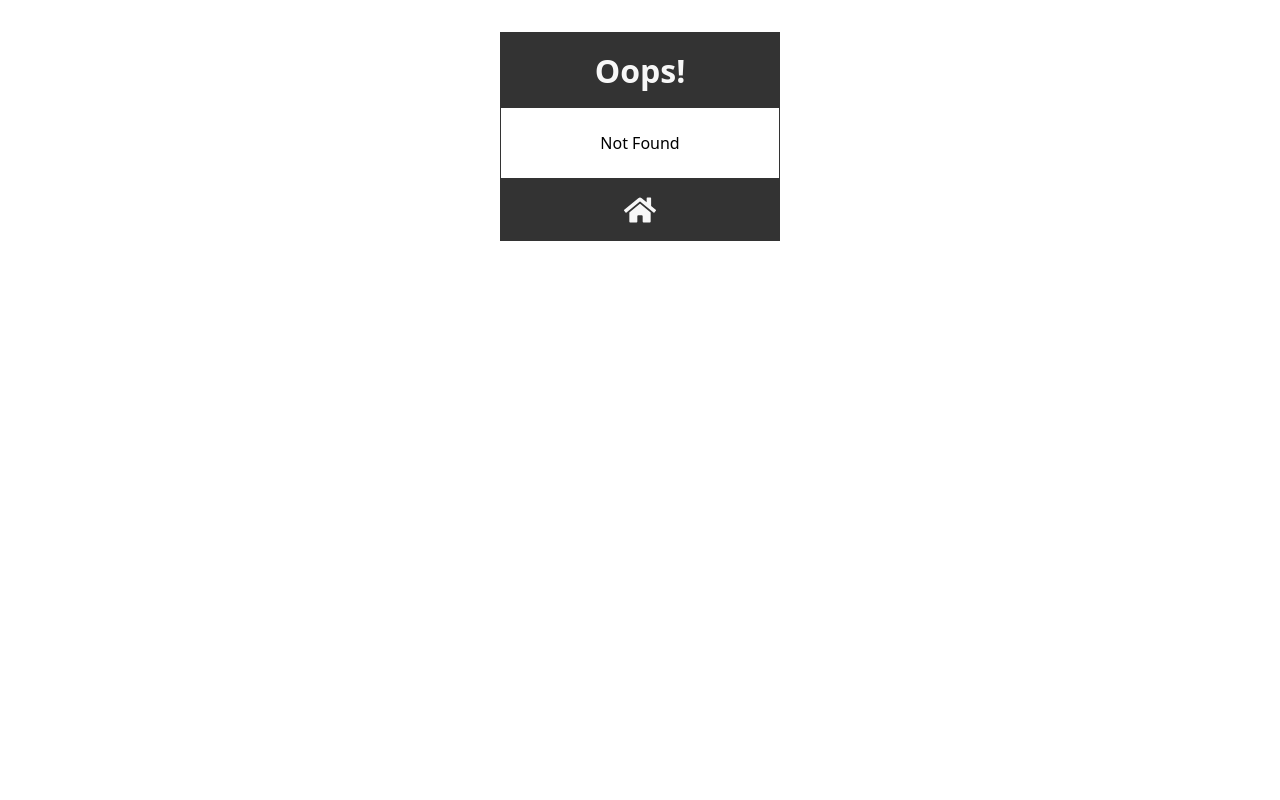
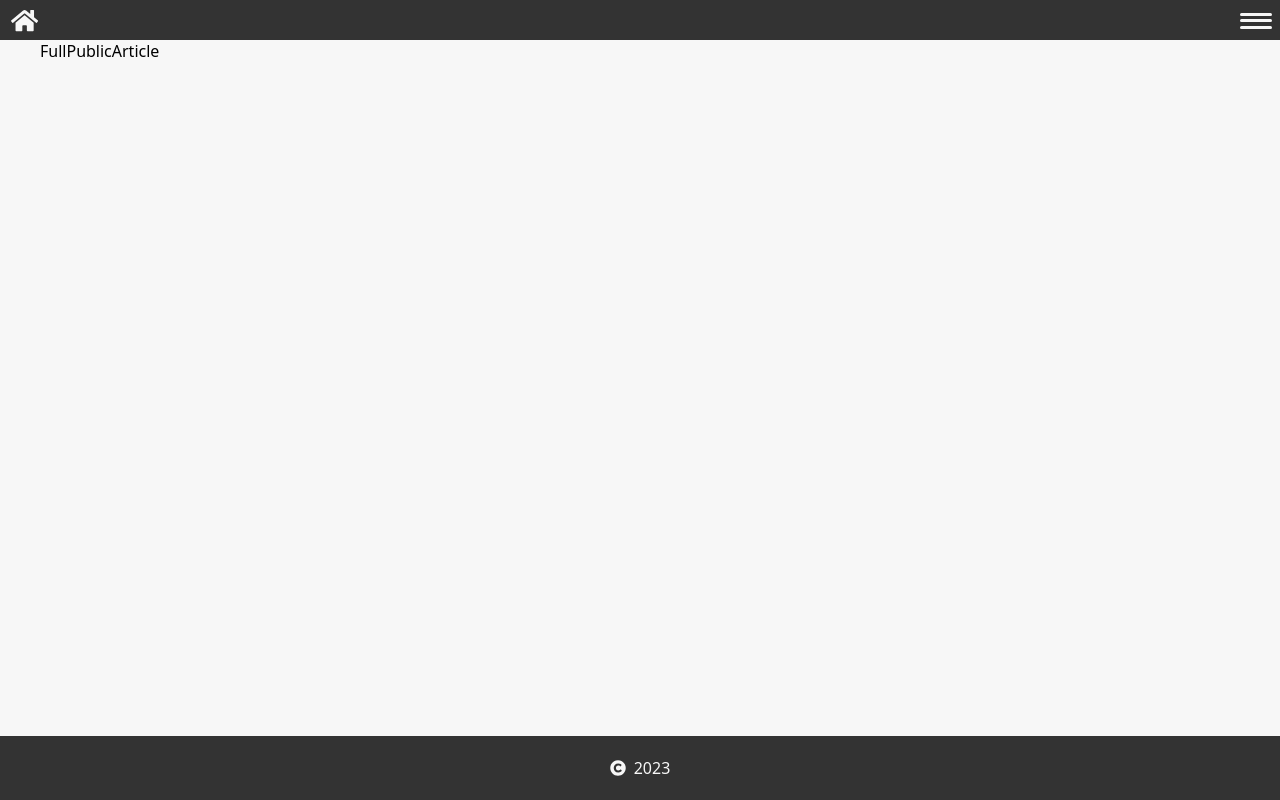
Before and after one commit to akliyachir/Mern_stack_Articles_Publishing_platform, a React (Vite) app in the folder articles_publishing_platform_v1/client/: page /article/1 in a window 1280 px wide. Before the commit this address had no page. Built offline with nearby package versions, Linux system fonts and the light colour scheme.

Commit message:
mern stack, article publishing platform build, now making display all public articles at home page

```diff
--- a/articles_publishing_platform_v1/client/src/App.jsx
+++ b/articles_publishing_platform_v1/client/src/App.jsx
@@ -16,6 +16,7 @@ import GetUserArticles from './UserPages/2-GetUserArticles/GetUserArticles';
 import TestComponent from './TestComponent/TestComponent';
 import GetUserFullArticleTemplate from './UserPages/3-GetUserFullArticleTemplate/GetUserFullArticleTemplate';
 import ShowAllPublicArticles from './Pages/5-ShowAllPublicArticles/ShowAllPublicArticles';
+import FullPublicArticle from './TemplatePages/2-FullPublicArticle/FullPublicArticle';
 
 // -- user routes import
 //-- create router
@@ -25,6 +26,11 @@ const router = createBrowserRouter(
 			<Route
 				path='/'
 				element={<ShowAllPublicArticles />}
+				errorElement={<ErrorPage />}
+			/>
+			<Route
+				path='/article/:public_article_id'
+				element={<FullPublicArticle />}
 				errorElement={<ErrorPage />}
 			/>
 			<Route
--- /dev/null
+++ b/articles_publishing_platform_v1/client/src/TemplatePages/2-FullPublicArticle/FullPublicArticle.css
@@ -0,0 +1,3 @@
+.FullPublicArticle {
+	background-color: red;
+}
--- /dev/null
+++ b/articles_publishing_platform_v1/client/src/TemplatePages/2-FullPublicArticle/FullPublicArticle.jsx
@@ -0,0 +1,5 @@
+import './FullPublicArticle';
+
+export default function FullPublicArticle() {
+	return <div className='FullPublicArticle'>FullPublicArticle</div>;
+}
```
